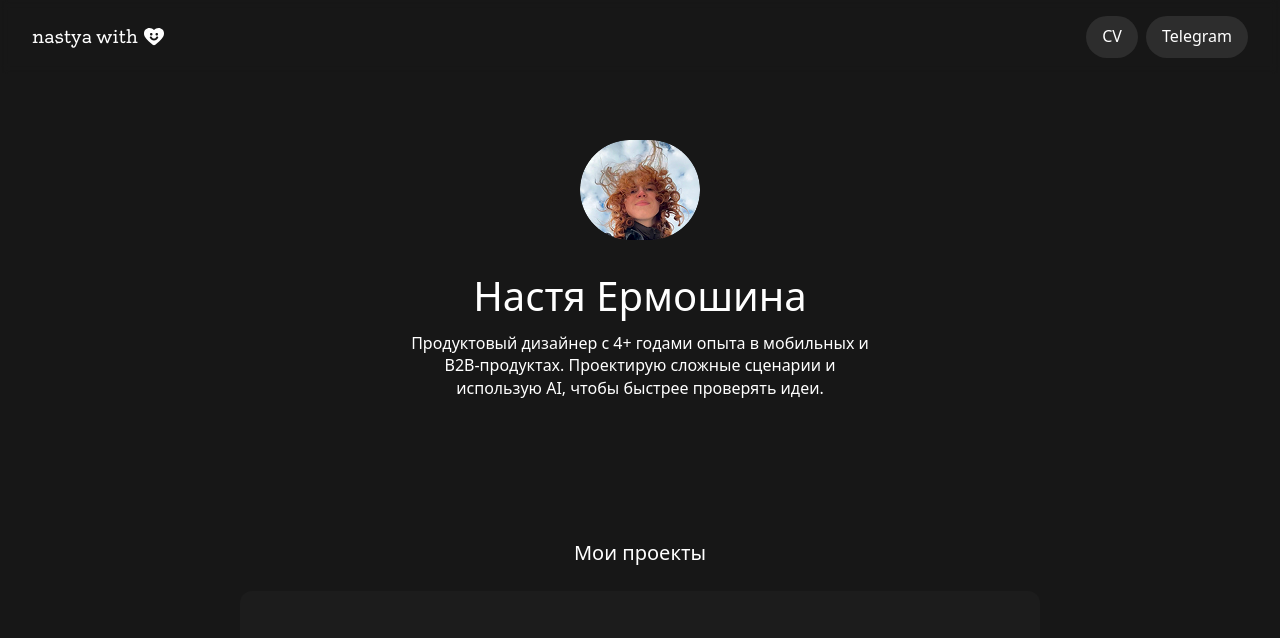
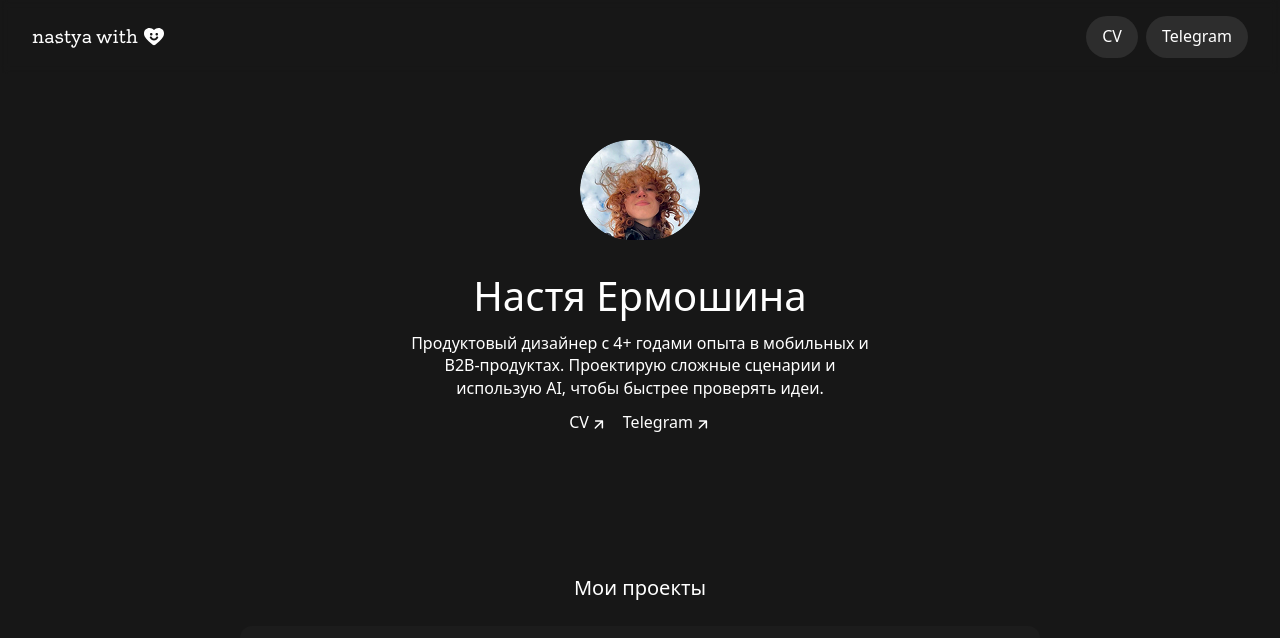
Before and after one commit to him9li9/portfolio, a Next.js app: page / in a window 1280 px wide. Shown: the top 638 px of the page. Built offline with nearby package versions, Linux system fonts and the light colour scheme; no server answers.

Commit message:
Restore CV and Telegram links under homepage intro

```diff
--- a/src/components/home-page.tsx
+++ b/src/components/home-page.tsx
@@ -205,6 +205,10 @@ export function HomePage() {
             Продуктовый дизайнер с 4+ годами опыта в мобильных и B2B-продуктах.
             Проектирую сложные сценарии и использую AI, чтобы быстрее проверять идеи.
           </p>
+          <div className="flex flex-wrap items-center justify-center gap-space-4">
+            <InlineLink href={cvUrl}>CV</InlineLink>
+            <InlineLink href={telegramUrl}>Telegram</InlineLink>
+          </div>
         </motion.section>
 
         <motion.section variants={{ hidden: { opacity: 1, y: 0 }, show: { opacity: 1, y: 0 } }} className="flex w-full flex-col items-center gap-space-6">
```
